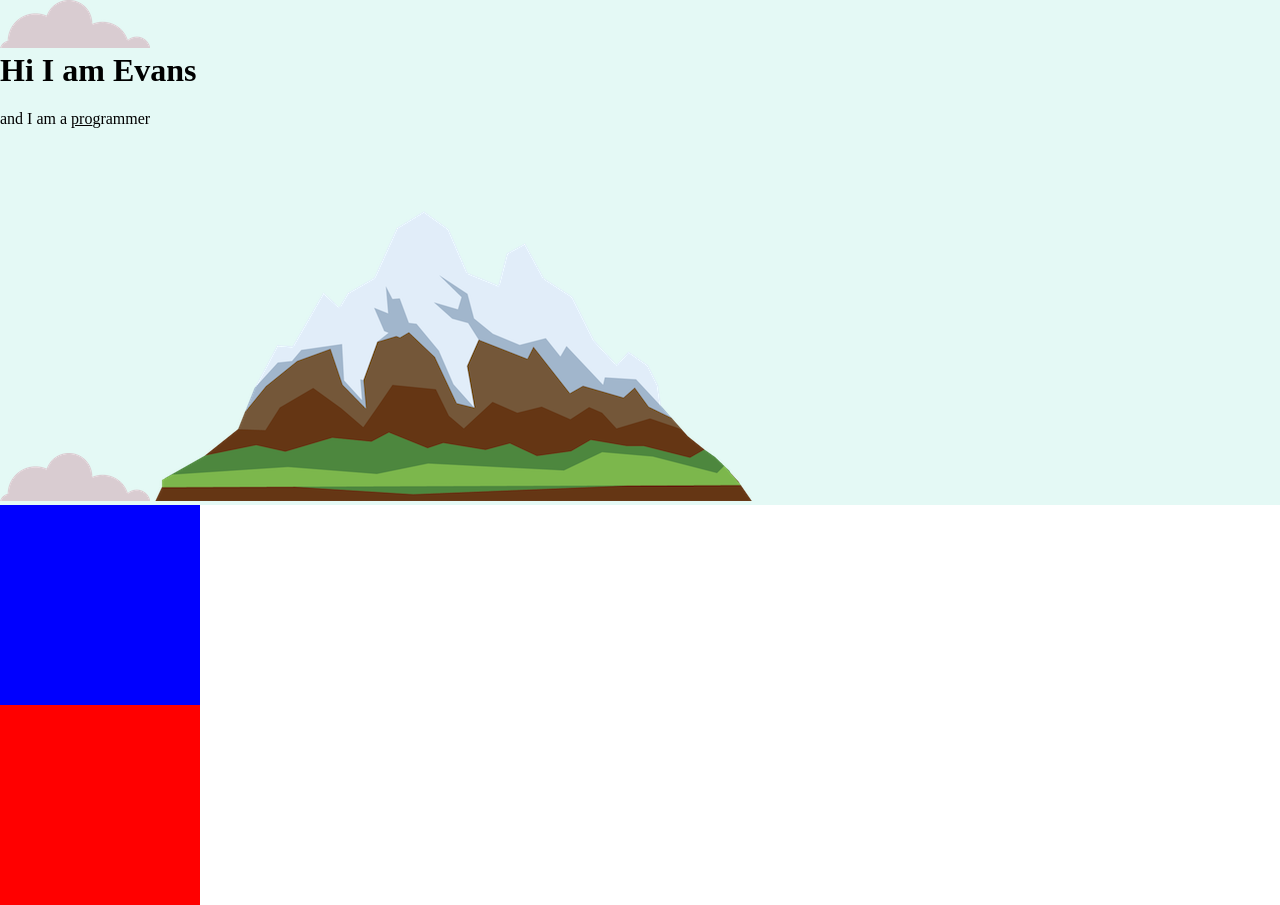
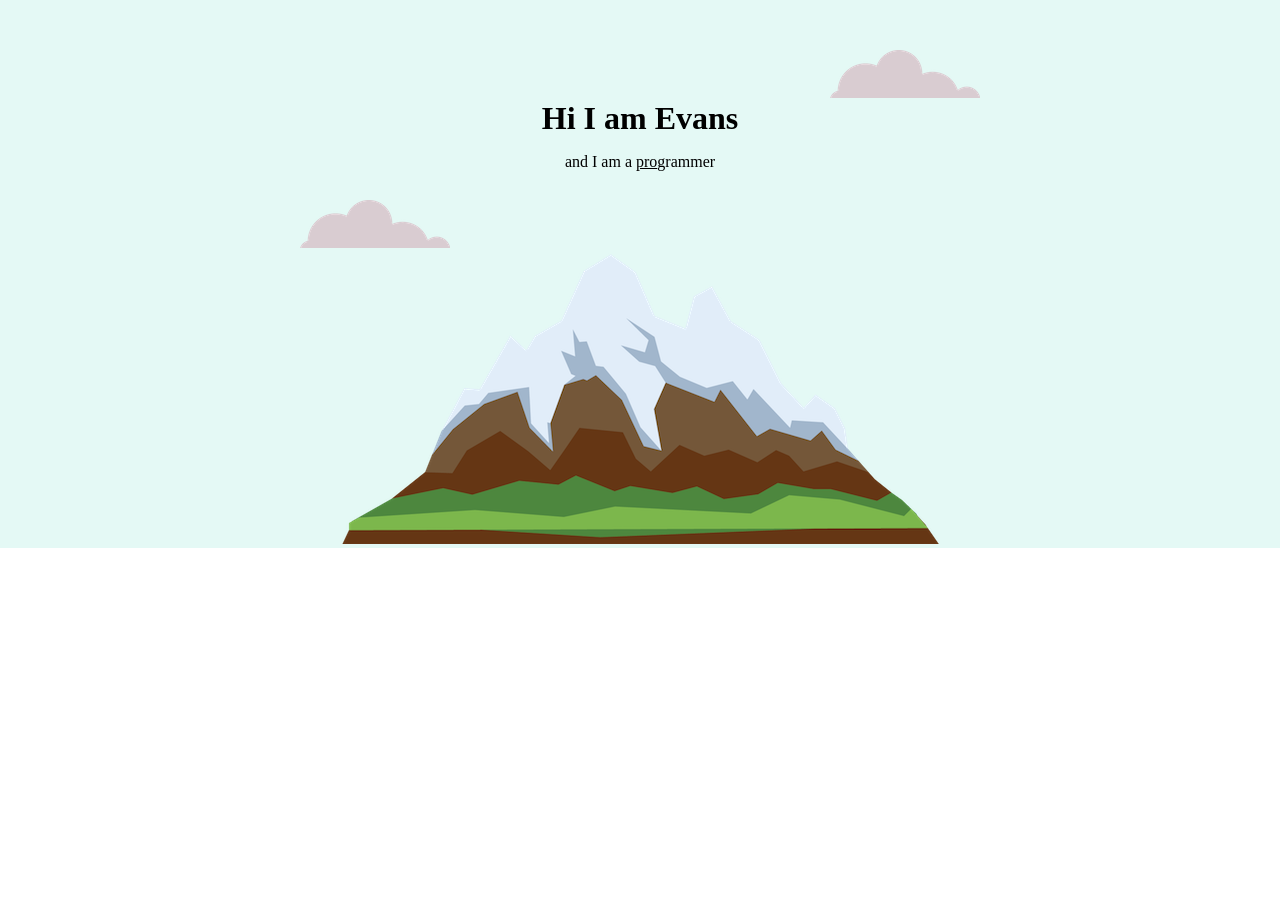
Before and after one commit to EvansRigopoulos/Personal-Site, a plain HTML site: page index.html in a window 1280 px wide. After the commit the page ends 800 px from the top, so only its background shows below. Drawn offline with Linux system fonts and the light colour scheme.

Commit message:
Styles add

```diff
--- a/css/styles.css
+++ b/css/styles.css
@@ -1,25 +1,31 @@
-body{
-  margin:0;
+body {
+    margin: 0;
+    text-align: center;
+    font-family: serif;
 }
 
-h1{
-  margin-top: 0;
-}
-.top-container{
-
-  background-color: #E4F9F5
-}
-.middle-container{
-  height:200px;
-  width: 200px;
-  background-color: blue;
-}
-.bottom-container{
-  height:200px;
-  width: 200px;
-  background-color: red;
+h1 {
+    margin: 0 auto;
 }
 
-.pro{
-  text-decoration:underline;
+.top-container {
+    background-color: #E4F9F5;
+    position: relative;
+    padding-top: 100px;
 }
+
+.pro {
+    text-decoration: underline;
+}
+
+.bottom-cloud {
+    position: absolute;
+    left: 300px;
+    bottom: 300px;
+}
+
+.top-cloud {
+    position: absolute;
+    right: 300px;
+    top: 50px;
+}
--- a/index.html
+++ b/index.html
@@ -13,18 +13,13 @@
 
 <body>
     <div class="top-container">
-    <img src="images/cloud.png" alt="CLoud Image">
+        <img class="top-cloud" src="images/cloud.png" alt="CLoud Image">
         <h1>Hi I am Evans </h1>
         <p>and I am a <span class="pro">pro</span>grammer</p>
-    <img src="images/cloud.png" alt="CLoud Image">
+        <img class="bottom-cloud" src="images/cloud.png" alt="CLoud Image">
         <img src="images/mountain.png" alt="CLoud Image">
     </div>
-  <div class="middle-container">
 
-  </div>
-<div class="bottom-container">
-
-</div>
 </body>
 
 </html>
```
Also changed, not shown: images/CSS - My Site Images/angela.png (deleted). Lines whose indentation alone changed are shown as unchanged.
